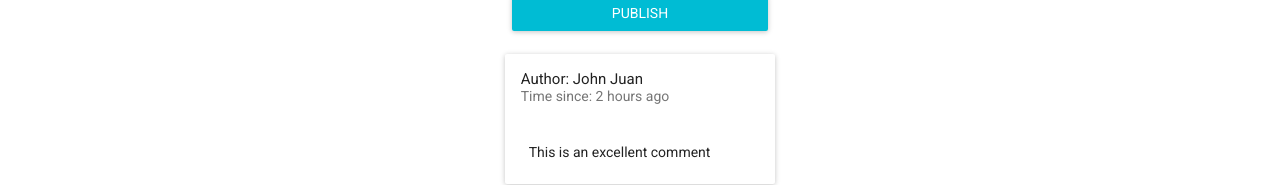
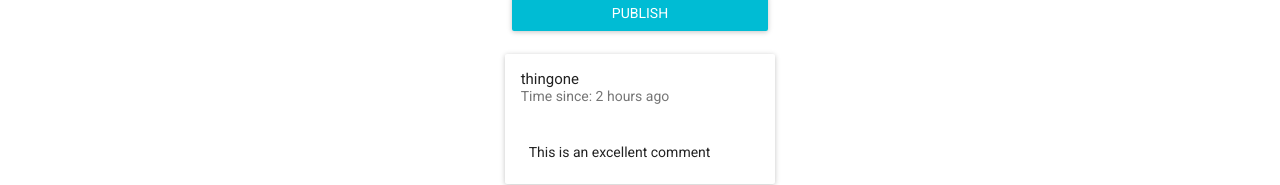
Before and after one commit to carlinhop/readable_udacity_react, a React (Create React App) app: page /post/6ni6ok3ym7mf1p33lnez in a window 1280 px wide. Shown: the part 344-529 px from the top of the page. Built offline with nearby package versions, Linux system fonts and the light colour scheme; no server answers.

Commit message:
Preparing to develop locally

```diff
--- a/src/components/Comment.js
+++ b/src/components/Comment.js
@@ -1,14 +1,15 @@
 import React from "react";
 import {Card, CardActions, CardHeader, CardText} from 'material-ui/Card';
+import { connect } from 'react-redux';
 
-let Comment = ()=>{
+let Comment = (props)=>{
 
   return(
     <div>
 
     <Card>
         <CardHeader
-          title="Author: John Juan"
+          title= {props.post.author}
           subtitle="Time since: 2 hours ago"
         />
         <CardActions>
@@ -23,4 +24,5 @@ let Comment = ()=>{
   )
 }
 
-export default Comment
+
+export default Comment;
--- a/src/components/CommentedPost.js
+++ b/src/components/CommentedPost.js
@@ -16,8 +16,8 @@ let CommentedPost = (props) => {
 
       <div className="commented-post">
           <Post post={props.post}/>
-          <AddComment/>
-          <Comment/>
+          <AddComment post={props.post}/>
+          <Comment post={props.post}/>
       </div>
     </div>
   )
@@ -27,7 +27,10 @@ function mapStateToProps(state, props){
   console.log(props);
 	return(
 
-      {post: state.posts[props.match.params.id]}
+      {
+        post: state.posts[props.match.params.id],
+
+      }
     )
 }
 export default connect(mapStateToProps)(CommentedPost);
```
